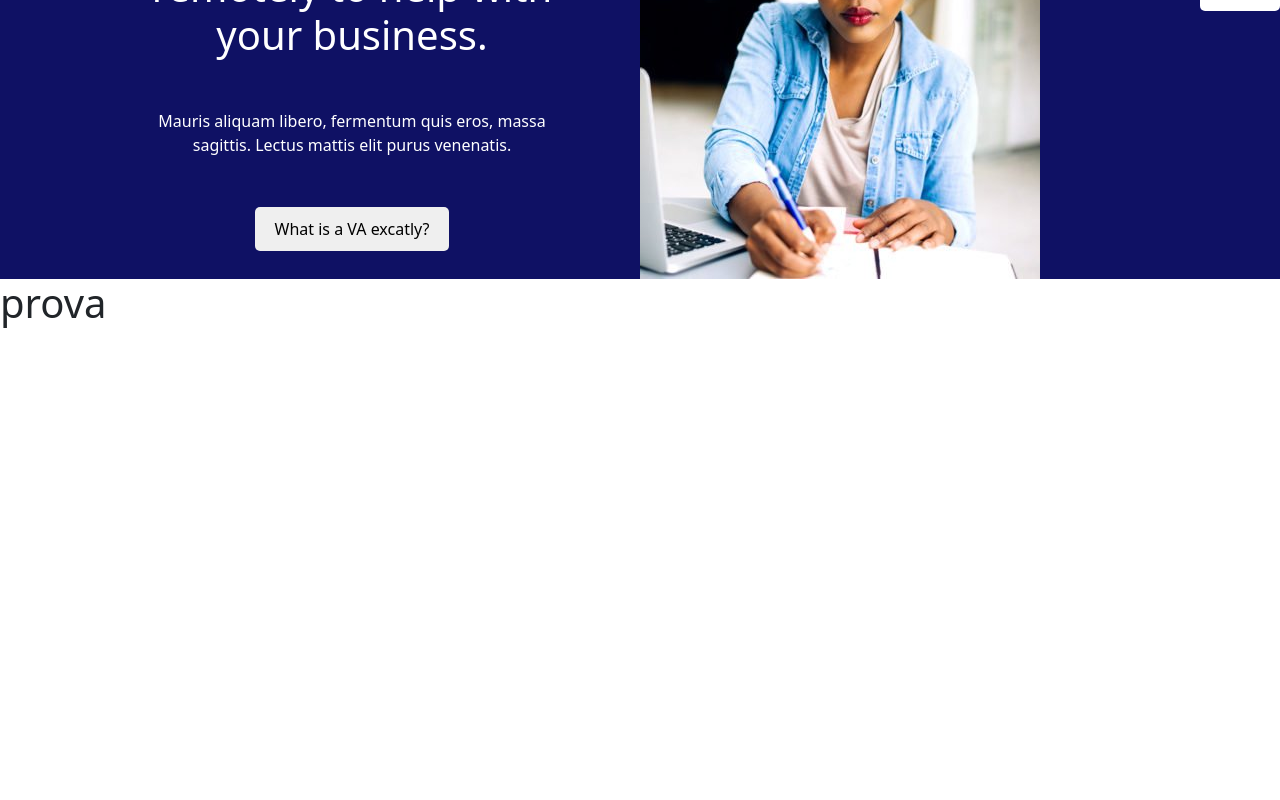
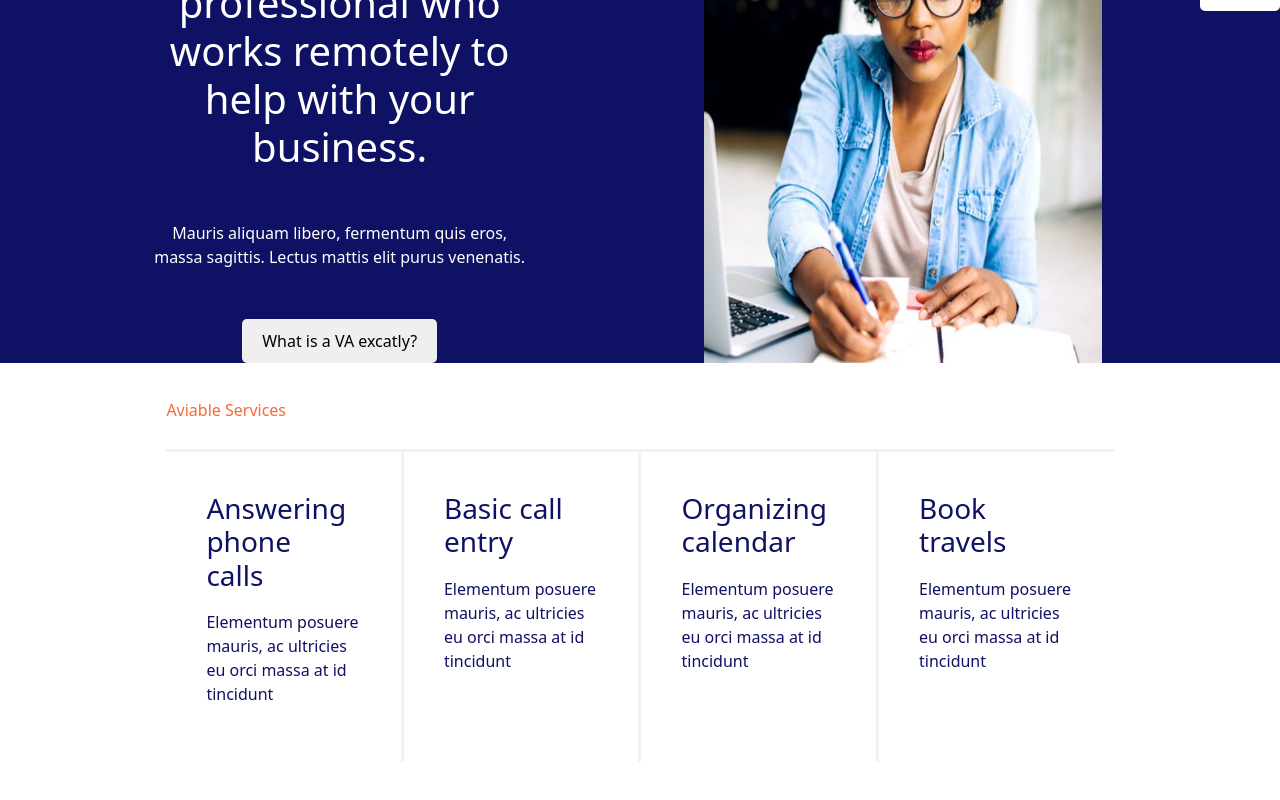
Before and after one commit to hroque01/proj-html-vuejs, a Vue app: page / in a window 1280 px wide. Shown: the part 294-1094 px from the top of the page. Before the commit the page ends 800 px from the top, so only its background shows below. Built offline with nearby package versions, Linux system fonts and the light colour scheme.

Commit message:
Add cards in AppService.vue with css

```diff
--- a/src/components/AppJumbotron.vue
+++ b/src/components/AppJumbotron.vue
@@ -16,7 +16,7 @@ export default {
 
             <!-- Image -->
             <div class="info-image">
-                <img src="/info-5-400x444.jpg" alt="">
+                <img src="/info-5-600x666.jpg" alt="">
             </div>
 
             <!-- Buttons Folder and $39 on right -->
@@ -54,7 +54,8 @@ export default {
 
         .JumboText {
             width: 35%;
-            margin-left: 10%;
+            padding-top: 5%;
+            margin-left: 12%;
             text-align: center;
 
             h1 {
@@ -67,7 +68,13 @@ export default {
         }
 
         .info-image {
-            margin: 0 5%;
+            display: flex;
+            justify-content: center;
+            margin: 0 10%;
+
+            img {
+                width: 80%;
+            }
         }
 
         .little-buttons-right {
--- a/src/components/AppServices.vue
+++ b/src/components/AppServices.vue
@@ -1,14 +1,86 @@
 <script>
 export default {
-    name: "AppServicesVue"
+    name: "AppServicesVue",
+    data() {
+        return {
+            services: [
+                {
+                    title: "Answering phone calls",
+                    text: "Elementum posuere mauris, ac ultricies eu orci massa at id tincidunt"
+                },
+                {
+                    title: "Basic call entry",
+                    text: "Elementum posuere mauris, ac ultricies eu orci massa at id tincidunt"
+                },
+                {
+                    title: "Organizing calendar",
+                    text: "Elementum posuere mauris, ac ultricies eu orci massa at id tincidunt"
+                },
+                {
+                    title: "Book travels",
+                    text: "Elementum posuere mauris, ac ultricies eu orci massa at id tincidunt"
+                }
+            ]
+        }
+    }
+
 }
 </script>
 
 <template>
-    <h1>prova</h1>
+    <div class="container-larger">
+        <h6>Aviable Services</h6>
+        <div>
+            <ul class="d-flex p-0"> <!-- bootstrap  class-->
+                <li class="cards" v-for="(service, index) in services" :key="index">
+                    <h3>{{ service.title }}</h3>
+                    <p>{{ service.text }}</p>
+                </li>
+            </ul>
+        </div>
+    </div>
 </template>
 
 <style lang="scss" scoped>
 @use '../styles/partials/variables.scss' as *;
 @use '../styles/general.scss' as *;
+
+.container-larger {
+    margin: 0 10%;
+    padding: 3%;
+
+    h6 {
+        color: $flamingo;
+        padding-bottom: 1.25rem;
+    }
+
+    .cards {
+        color: $color-bg;
+        padding: 40px;
+
+        &:nth-child(1),
+        &:nth-child(4) {
+            border-top: 3px solid #f1f2f5;
+
+            h3 {
+                width: 80%;
+            }
+        }
+
+        &:nth-child(2) {
+            border-top: 3px solid #f1f2f5;
+            border-left: 3px solid #f1f2f5;
+        }
+
+        &:nth-child(3) {
+            border-top: 3px solid #f1f2f5;
+            border-left: 3px solid #f1f2f5;
+            border-right: 3px solid #f1f2f5;
+        }
+
+        h3 {
+            padding-bottom: 10px;
+        }
+    }
+}
 </style>
--- a/src/styles/partials/variables.scss
+++ b/src/styles/partials/variables.scss
@@ -3,3 +3,5 @@ $color-bg: #0f1164;
 
 // font
 $font-white: #ffff;
+
+$flamingo: #f76835;
```
